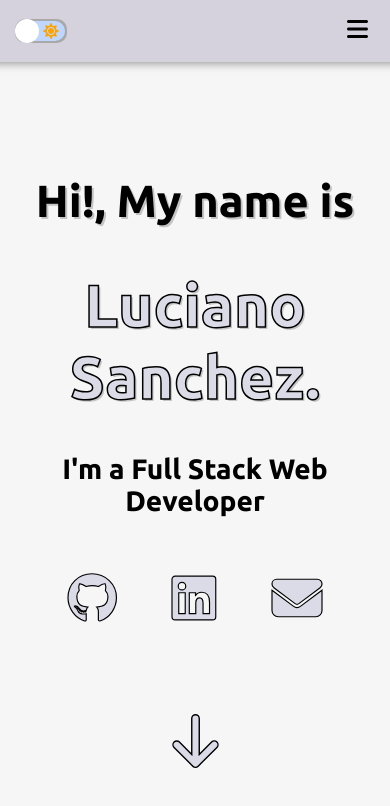
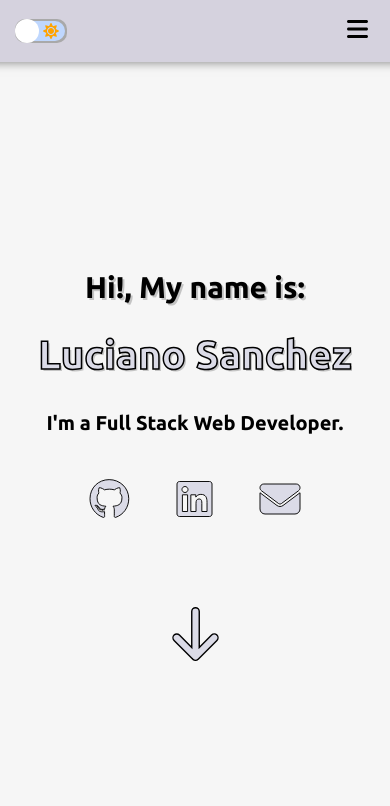
Before and after one commit to lucianojsanchez/portfolio, a React (Vite) app: page / in a window 390 px wide. Shown: the top 806 px of the page. Built offline with nearby package versions, Linux system fonts and the light colour scheme.

Commit message:
teaks on index.html and added sum mediaquery tweaks

```diff
--- a/index.html
+++ b/index.html
@@ -2,9 +2,9 @@
 <html lang="en">
   <head>
     <meta charset="UTF-8" />
-    <link rel="icon" type="image/svg+xml" href="/vite.svg" />
+    <link rel="icon" type="image/svg+xml" href="/src/assets/icon.png" />
     <meta name="viewport" content="width=device-width, initial-scale=1.0" />
-    <title>Vite + React + TS</title>
+    <title>Luciano's Portfolio</title>
   </head>
   <body>
     <div id="root"></div>
--- a/src/components/Contact/Contact.tsx
+++ b/src/components/Contact/Contact.tsx
@@ -22,7 +22,7 @@ const Contact = () => {
         </Link>
         <div className={styles.textContainer}>
           <h1>Contact</h1>
-          <h2>Hooked? Contact me through these lines</h2>
+          <h2>¿Hooked?, Contact me through these lines!.</h2>
         </div>
         <div className={styles.cardContact}>
           <div className={styles.contactCard}>
@@ -59,7 +59,7 @@ const Contact = () => {
         </div>
         <div>
           <h3 style={{ paddingTop: "1em" }}>
-            Thanks for your time!, I hope we can talk soon...
+            ¡Thanks for your time!, I hope we can talk soon...
           </h3>
           <SiHandshake className={styles.handShake} />
         </div>
--- a/src/components/Projects/Projects.tsx
+++ b/src/components/Projects/Projects.tsx
@@ -36,7 +36,7 @@ const Projects = () => {
               );
             })}
           </div>
-          <h3 style={{ paddingTop: "1em" }}>More projects are comming!</h3>
+          <h3 style={{ paddingTop: "1em" }}>More projects are comming!...</h3>
         </div>
         <Link to="/contact">
           <FontAwesomeIcon icon={faArrowDown} className={styles.arrowDown} />
--- a/src/views/Home.module.scss
+++ b/src/views/Home.module.scss
@@ -20,6 +20,7 @@
 .textContainer {
   align-items: center;
   padding-top: 4rem;
+  max-width: 100%;
   h2 {
     font-weight: bold;
     font-size: 80px;
@@ -27,10 +28,8 @@
     text-shadow: 2px 2px 0 rgba(0, 0, 0, 0.2);
   }
   h1 {
-    font-size: 170px;
-    /* Increase line height for better readability */
+    font-size: 160px;
     line-height: 1.2;
-    /* Add text shadow to create contrast against background */
     text-shadow: 2px 2px 0 rgba(0, 0, 0, 0.2);
   }
 }
@@ -69,7 +68,51 @@
   }
 }
 
-@media screen and (min-width: 768px) {
+@media screen and (max-width: 1440px) {
+  .textContainer {
+    h1 {
+      font-size: 150px;
+    }
+  }
+}
+@media screen and (max-width: 1366px) {
+  .textContainer {
+    h1 {
+      font-size: 140px;
+    }
+  }
+}
+
+@media screen and (max-width: 1280px) {
+  .textContainer {
+    h1 {
+      font-size: 120px;
+    }
+  }
+}
+
+@media only screen and (min-width: 1024px) and (max-width: 1200px) {
+  .textContainer {
+    h1 {
+      font-size: 120px;
+    }
+  }
+}
+
+@media only screen and (min-width: 843px) and (max-width: 1024px) {
+  .textContainer {
+    h1 {
+      font-size: 100px;
+    }
+  }
+}
+
+@media only screen and (min-width: 768px) and (max-width: 843px) {
+  .textContainer {
+    h1 {
+      font-size: 90px;
+    }
+  }
 }
 
 @media screen and (max-width: 768px) {
@@ -83,13 +126,44 @@
   }
   .prompt {
     svg {
-      font-size: 50px;
+      font-size: 40px;
       margin: 0.4em;
     }
   }
   .arrow {
     svg {
       margin: 1em;
+    }
+  }
+}
+@media screen and (max-width: 425px) {
+  .textContainer {
+    h2 {
+      font-size: 30px;
+    }
+    h1 {
+      font-size: 40px;
+    }
+  }
+  .prompt {
+    h3 {
+      font-size: 20px;
+    }
+  }
+}
+
+@media screen and (max-width: 320px) {
+  .textContainer {
+    h2 {
+      font-size: 30px;
+    }
+    h1 {
+      font-size: 35px;
+    }
+  }
+  .prompt {
+    h3 {
+      font-size: 20px;
     }
   }
 }
--- a/src/views/Home.tsx
+++ b/src/views/Home.tsx
@@ -18,11 +18,11 @@ const Home = () => {
     >
       <div className={`${styles.home} ${styles[theme]}`}>
         <div className={styles.textContainer}>
-          <h2>Hi!, My name is</h2>
-          <h1>Luciano Sanchez.</h1>
+          <h2>Hi!, My name is:</h2>
+          <h1>Luciano Sanchez</h1>
         </div>
         <div className={styles.prompt}>
-          <h3>I'm a Full Stack Web Developer</h3>
+          <h3>I'm a Full Stack Web Developer.</h3>
           <a href="https://github.com/lucianojsanchez" target="_blank">
             <FontAwesomeIcon icon={faGithub} />
           </a>
```
Also changed, not shown: src/assets/icon.png (added).
